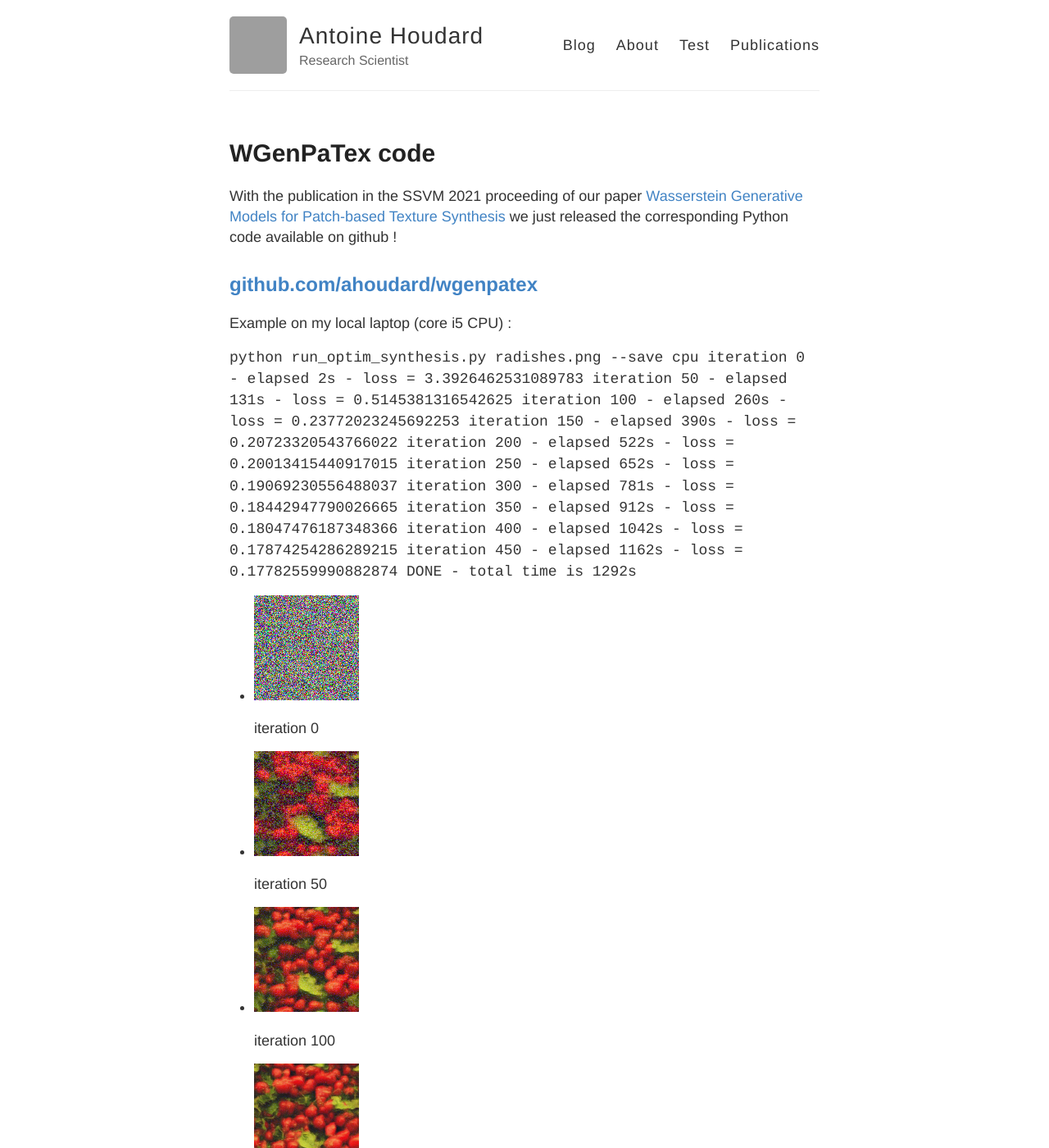
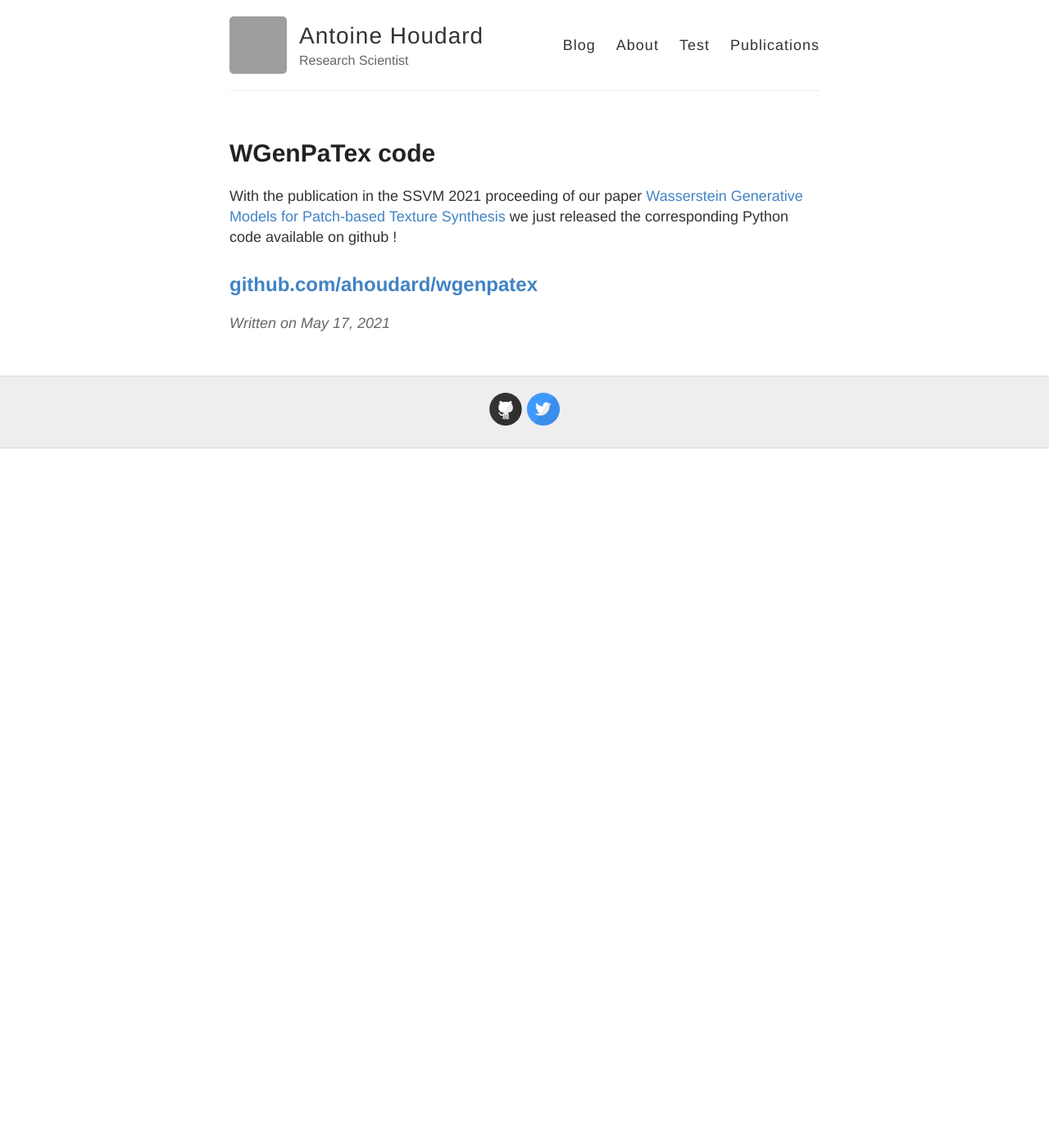
Before and after one commit to ahoudard/ahoudard.github.io, a Jekyll site: the page built from _posts/2021-05-17-wgenpatex-code.md, in a window 1280 px wide and 1400 px high. Shown: the whole window at 82% size. Built offline with Jekyll 4.4.1, drawn with Linux system fonts in a browser that asks for light colours; our own code applies the rules of GitHub Pages for plain Markdown files; some of the changed text lies outside the part shown; grey boxes are pictures that could not be loaded.

Commit message:
removing readmore

```diff
--- a/_config.yml
+++ b/_config.yml
@@ -56,7 +56,7 @@
 permalink: /:title/
 
 # add cusom separator for read-more
-excerpt_separator: <!--more-->
+# excerpt_separator: <!--more-->
 
 # adding new king of post for publcations
 collections:
--- a/_posts/2021-05-17-wgenpatex-code.md
+++ b/_posts/2021-05-17-wgenpatex-code.md
@@ -9,7 +9,7 @@
 
 ## [github.com/ahoudard/wgenpatex](http://github.com/ahoudard/wgenpatex)
 
-Example on my local laptop (core i5 CPU) :
+<!-- Example on my local laptop (core i5 CPU) :
 
 `python run_optim_synthesis.py radishes.png --save
 cpu
@@ -71,4 +71,4 @@
 
 - ![]({{ site.baseurl }}/images/original.png)
 
-    original image
+    original image -->
```
Also changed, not shown: _posts/2018-06-28-workshop-mixstatseq.md (+1 -1 lines), _posts/2020-08-13-new-application-ot.md (+1 -1 lines), index.html (+6 -6 lines).
